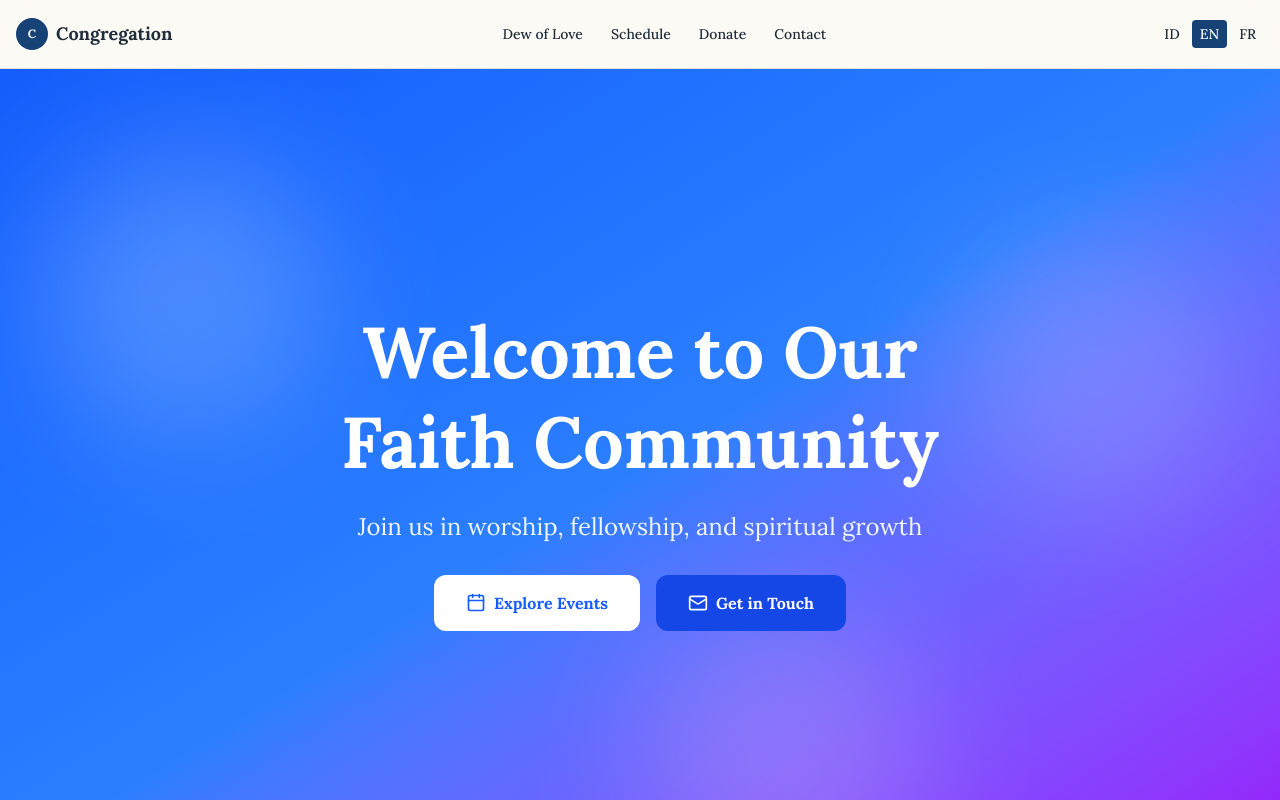
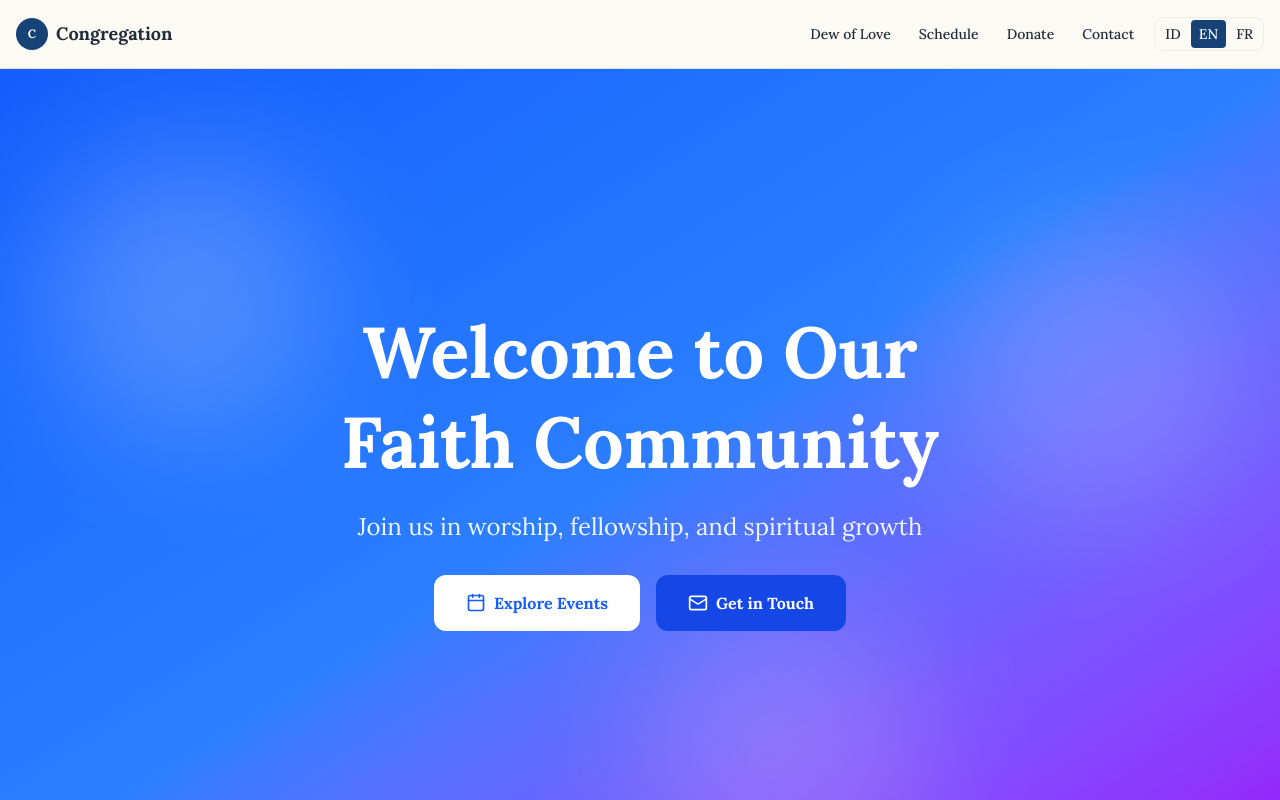
Before and after one commit to gustaveno/smmp-website, a Next.js app: page /en in a window 1280 px wide. Shown: the top 800 px of the page. Built offline with nearby package versions, Linux system fonts and the light colour scheme.

Commit message:
feat: refactor Header and LanguageSwitcher components layout and styles
Co-authored-by: gustaveno <76437144+gustaveno@users.noreply.github.com>

```diff
--- a/src/components/common/Header.tsx
+++ b/src/components/common/Header.tsx
@@ -26,11 +26,13 @@ export default function Header({ locale }: HeaderProps) {
             <span className="hidden sm:inline">Congregation</span>
           </Link>
 
-          {/* Navigation */}
-          <Navigation locale={locale} />
+          <div className="ml-auto flex shrink-0 items-center gap-1 sm:gap-2">
+            {/* Navigation */}
+            <Navigation locale={locale} />
 
-          {/* Language Switcher */}
-          <LanguageSwitcher locale={locale} />
+            {/* Language Switcher */}
+            <LanguageSwitcher locale={locale} />
+          </div>
         </div>
       </div>
     </header>
--- a/src/components/common/LanguageSwitcher.tsx
+++ b/src/components/common/LanguageSwitcher.tsx
@@ -19,12 +19,12 @@ export default function LanguageSwitcher({ locale }: LanguageSwitcherProps) {
   }
 
   return (
-    <div className="flex items-center space-x-1">
+    <div className="flex shrink-0 items-center gap-0.5 rounded-md border border-border/60 p-0.5">
       {locales.map((lang) => (
         <button
           key={lang}
           onClick={() => handleLanguageChange(lang)}
-          className={`px-2 py-1 rounded text-sm font-medium transition-colors ${
+          className={`rounded px-1.5 py-1 text-xs font-medium transition-colors sm:px-2 sm:text-sm ${
             currentLocale === lang
               ? 'bg-primary text-primary-foreground'
               : 'text-foreground hover:bg-accent'
```
